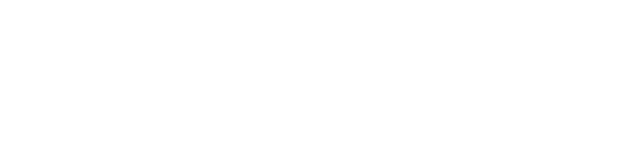
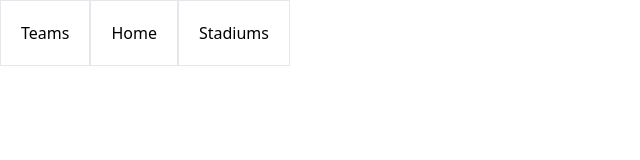
Before and after one commit to CharlesWGillespie/95-96-Bulls-NFL-Stats-and-GeoLocator, a website: page index.html in a window 1280 px wide. Shown: the whole page, without its empty margins (0-640 px from the left). Drawn offline with Linux system fonts and the light colour scheme.

Commit message:
added tailwind config files, added home and teams script for tailwinds.

```diff
--- a/index.html
+++ b/index.html
@@ -1,11 +1,24 @@
 <!DOCTYPE html>
 <html lang="en">
+
 <head>
   <meta charset="UTF-8">
   <meta name="viewport" content="width=device-width, initial-scale=1.0">
+  <link rel="stylesheet" href="./assets/styles.css">
   <title>95-96 Bulls NFL Stats</title>
 </head>
+
 <body>
+  <img src="" alt="">
+  <header class="border-stone-100 h-screen ">
+    <nav>
+      <ul class="list-none flex">
+        <li class="p-5 border">Teams</li>
+        <li class="p-5 border">Home</li>
+        <li class="p-5 border">Stadiums</li>
+      </ul>
+    </nav>
+  </header>
+</body>
 
-</body>
 </html>
--- /dev/null
+++ b/src/input.css
@@ -0,0 +1,3 @@
+@tailwind base;
+@tailwind components;
+@tailwind utilities;
--- /dev/null
+++ b/tailwind.config.js
@@ -0,0 +1,8 @@
+/** @type {import('tailwindcss').Config} */
+module.exports = {
+  content: ["./*.{html,js}"],
+  theme: {
+    extend: {},
+  },
+  plugins: [],
+}
```
Also changed, not shown: package.json (added, +88 -0 lines), assets/styles.css (added), assets/teams.css (added), 1 other file.
